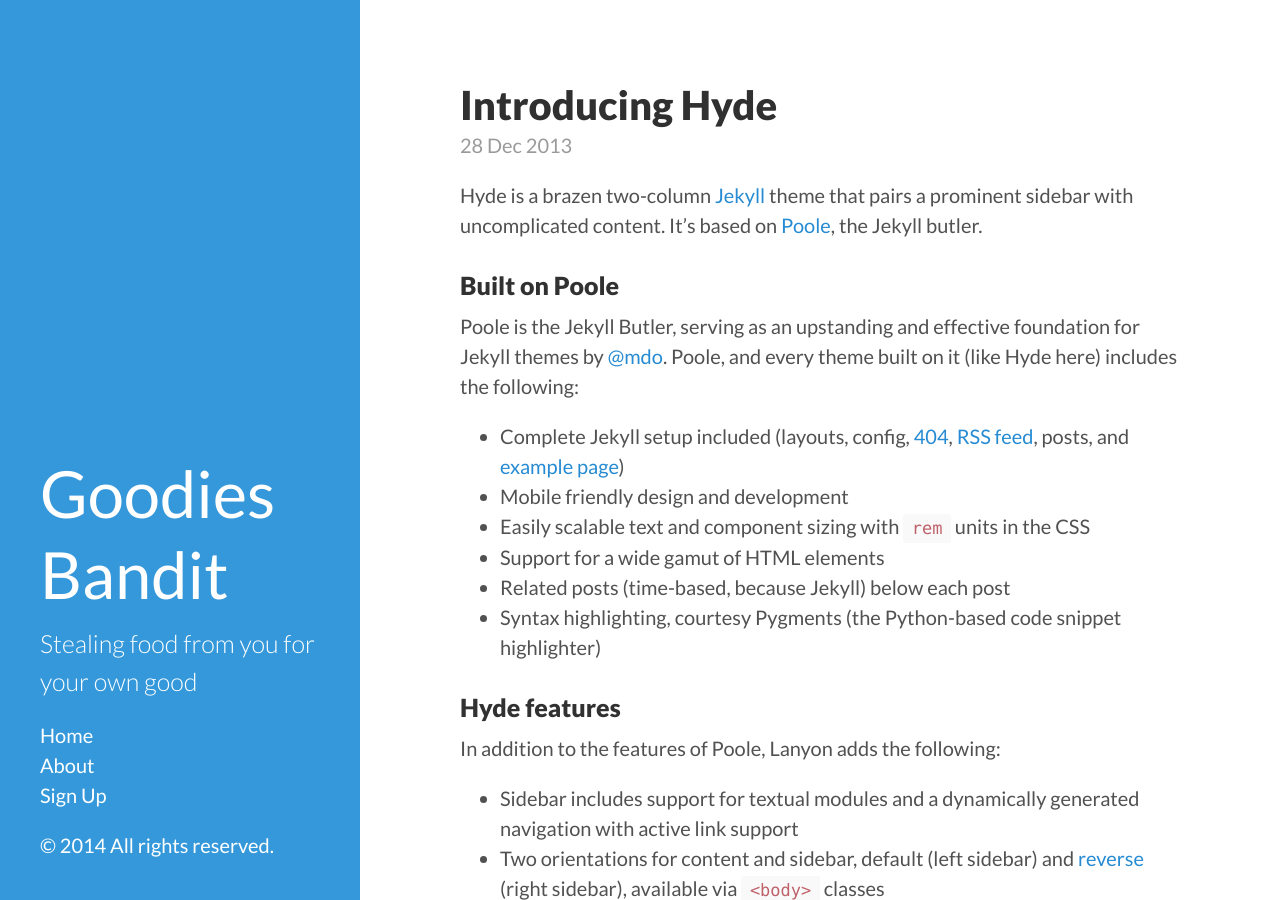
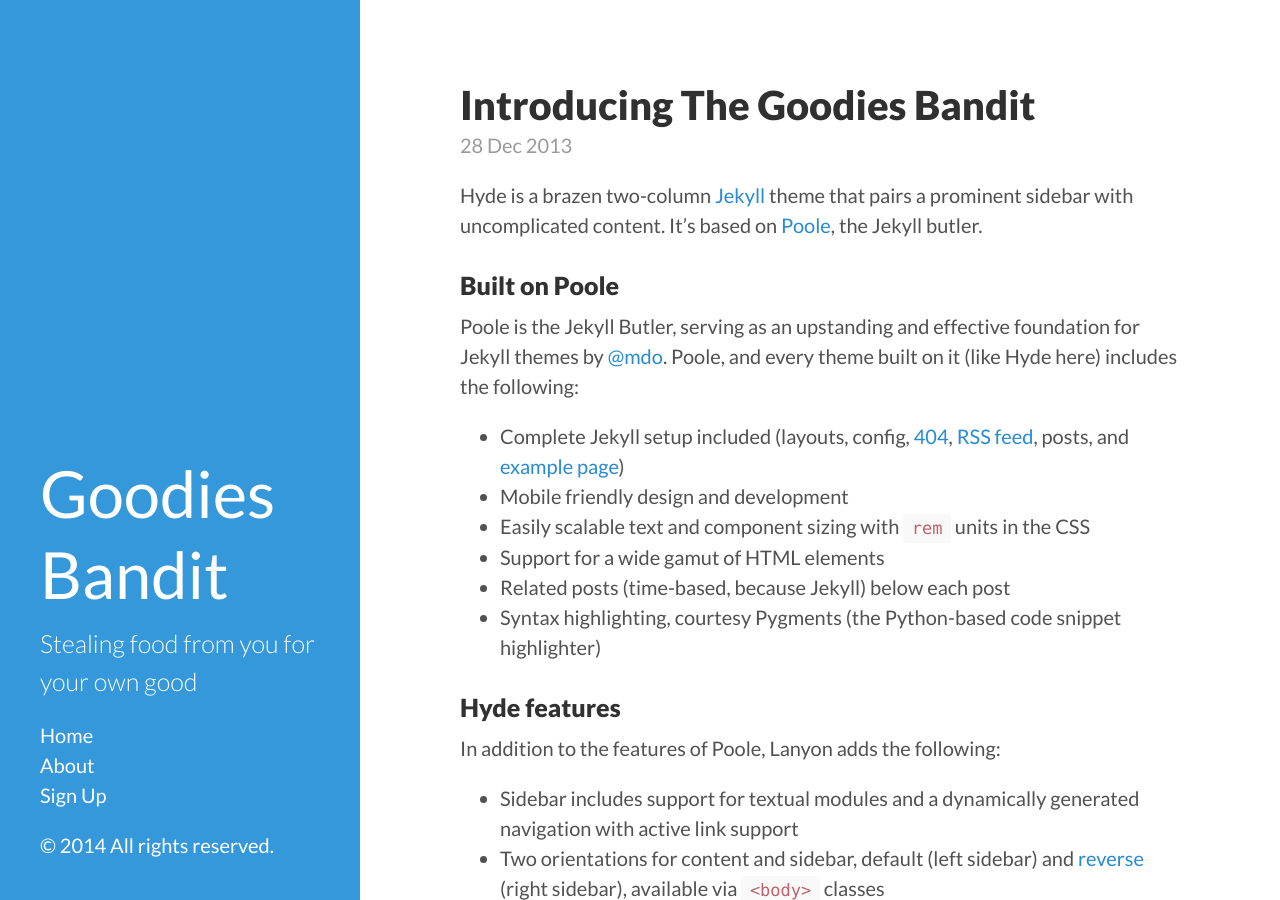
Before and after one commit to mgrowan/GoodiesBanditBlog, a Jekyll site: the page built from _posts/2013-12-28-introducing-hyde.md, in a window 1280 px wide and 900 px high. Built offline with Jekyll 4.4.1, drawn with Linux system fonts in a browser that asks for light colours; Markdown is read by kramdown in place of the engine named in the settings.

Commit message:
Updating post title

```diff
--- a/_posts/2013-12-28-introducing-hyde.md
+++ b/_posts/2013-12-28-introducing-hyde.md
@@ -1,6 +1,6 @@
 ---
 layout: post
-title: Introducing Hyde
+title: Introducing The Goodies Bandit
 ---
 
 Hyde is a brazen two-column [Jekyll](http://jekyllrb.com) theme that pairs a prominent sidebar with uncomplicated content. It's based on [Poole](http://getpoole.com), the Jekyll butler.
```
